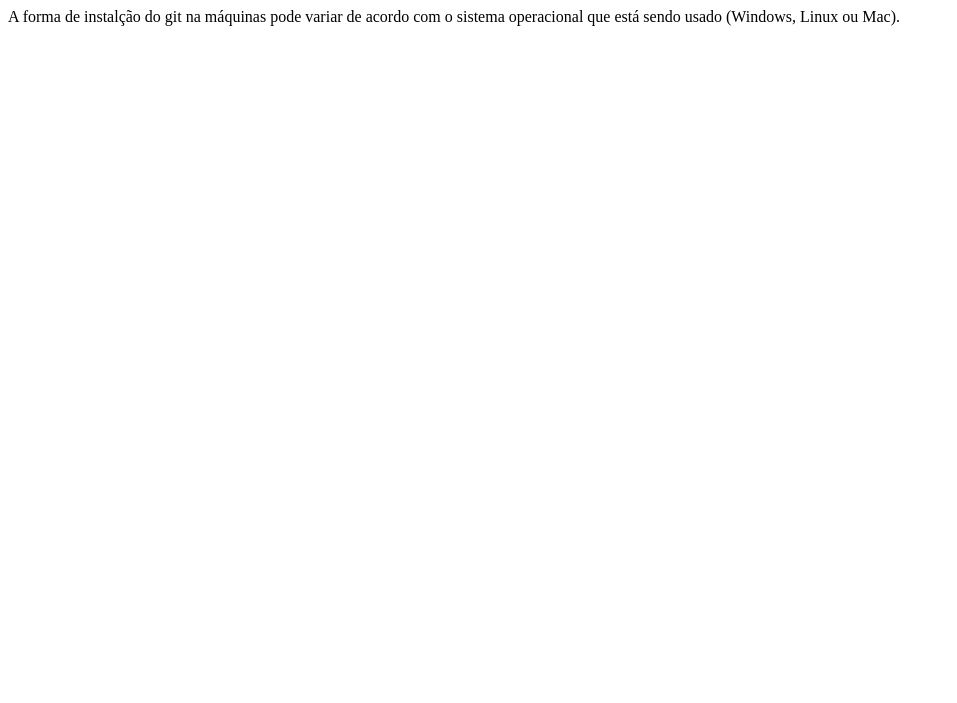
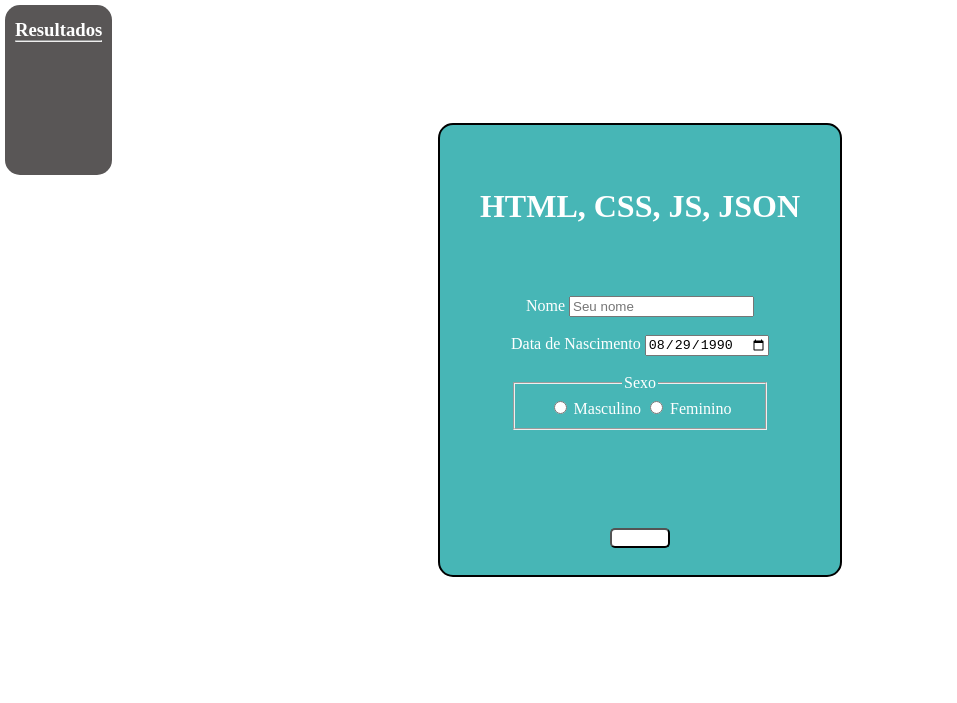
Before and after one commit to alisonssns/Aplicando-conceitos-do-gi---Alisson, a plain HTML site: page index.html in a window 1280 px wide. Shown: the whole page, without its empty margins (0-957 px from the left). Drawn offline with Linux system fonts and the light colour scheme.

Commit message:
Versão 1.2

```diff
--- a/index.html
+++ b/index.html
@@ -1,9 +1,37 @@
-<!DOCTYPE html>
+<html>
 <head>
     <meta charset="UTF-8">
-    <title>Aplicando conceitos git</title>
+    <title>CRUD JS</title>
+    <link rel="stylesheet" href="meu.css">
+    <script src="myscript.js"></script>
 </head>
 <body>
-    A forma de instalção do git na máquinas pode variar de acordo com o sistema operacional que está sendo usado (Windows, Linux ou Mac).
+    <div class="all">
+        <h1>HTML, CSS, JS, JSON</h1>
+    <div class="center">
+        <form id="frmcadastro">
+            <label for="txtnome">Nome</label>
+            <input type="text" id="texto" placeholder="Seu nome">
+<br><br>
+            <label for="data">Data de Nascimento</label>
+            <input type="date" name="data" id="data" value="1990-08-29" required>
+<br><br>
+            <fieldset>
+                <legend>Sexo</legend>
+                <input type="radio" name="genero" id="gen" value="male">
+                <label for="masculino">Masculino</label>
+                <input type="radio" name="genero" id="gen" value="female">
+                <label for="feminino">Feminino</label>
+            </fieldset><br>
+            <button type="button" id="cads" onclick="mostrarTexto()">
+            </form>
+    </div></div>
+
+    <div class="tab">
+        <h3>Resultados<hr></h3>
+        <p id="mostrarT"></p>
+        <p id="mostrarD"></p>
+        <p id="mostrarS"></p>
+    </div>
 </body>
 </html>
--- /dev/null
+++ b/meu.css
@@ -0,0 +1,78 @@
+body{
+    margin: 0;
+    padding: 0;
+    display: flex;
+    align-items: center;
+    justify-content: center;
+    height: 700px;
+}
+
+.all{
+    border: 2px solid rgb(0, 0, 0);
+    background-color: rgb(71, 182, 182);
+    box-shadow: 2px 2px (56, 143, 143);
+    color: white;
+    border-radius: 15px;
+    height: 450px;
+    width: 400px;
+    display: flex;
+    text-align: center;
+    flex-direction: column;
+    justify-content: center;
+    align-items: center;
+}
+
+.tab{
+    position: absolute;
+    display: flex;
+    padding: 10px;
+    flex-direction: column;
+    top: 5;
+    left: 5;
+    border-radius: 15px;
+    color: white;
+    height: 150px;
+    background-color: rgb(89, 86, 86);
+    text-align: center;
+}
+
+h3{
+    position: relative;
+    top: -15px;
+}
+
+hr{
+    position: relative;
+    top: -10px;
+}
+
+p{
+    position: relative;
+    top: -60;
+    margin-bottom: 6px;
+}
+
+#cads{
+    position: relative;
+    bottom: -80px;
+    background-color: rgb(255, 255, 255);
+    width:  60px;
+    height: 20px;
+    border-radius: 5px;
+    transition: 0.5s ease;
+    cursor: pointer;
+}
+
+h1{
+    position: relative;
+    top: -50px;
+}
+
+#cads:hover{
+    background-color: rgb(82, 179, 82);
+    transition: 0.5s ease;
+}
+
+#gen{
+    cursor: pointer;
+}
--- /dev/null
+++ b/myscript.js
@@ -0,0 +1,8 @@
+function mostrarTexto() {
+    var texto = document.getElementById("texto").value;
+    var data = document.getElementById("data").value;
+    var gen = document.getElementById("gen").value;
+    document.getElementById("mostrarT").innerHTML = texto;
+    document.getElementById("mostrarD").innerHTML = data;
+    document.getElementById("mostrarS").innerHTML = gen;
+  }
```
